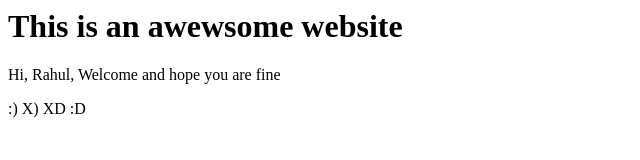
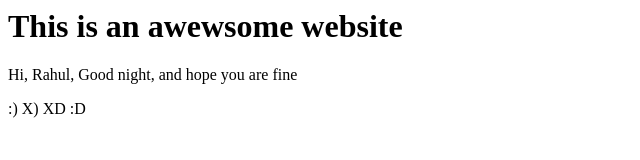
Before and after one commit to awalerahul33/awesome-repo, a plain HTML site: page index.html in a window 1280 px wide. Shown: the full height of the page, 0-640 px from the left. Drawn offline with Linux system fonts and the light colour scheme.

Commit message:
change welcome to good night

```diff
--- a/index.html
+++ b/index.html
@@ -1,6 +1,6 @@
 <html>
 <title>This is my new website</title>
 <h1>This is an awewsome website</h1>
-<p>Hi, Rahul, Welcome and hope you are fine</p>
+<p>Hi, Rahul, Good night, and hope you are fine</p>
 <p> :) X) XD :D </p>
 </html>
```
